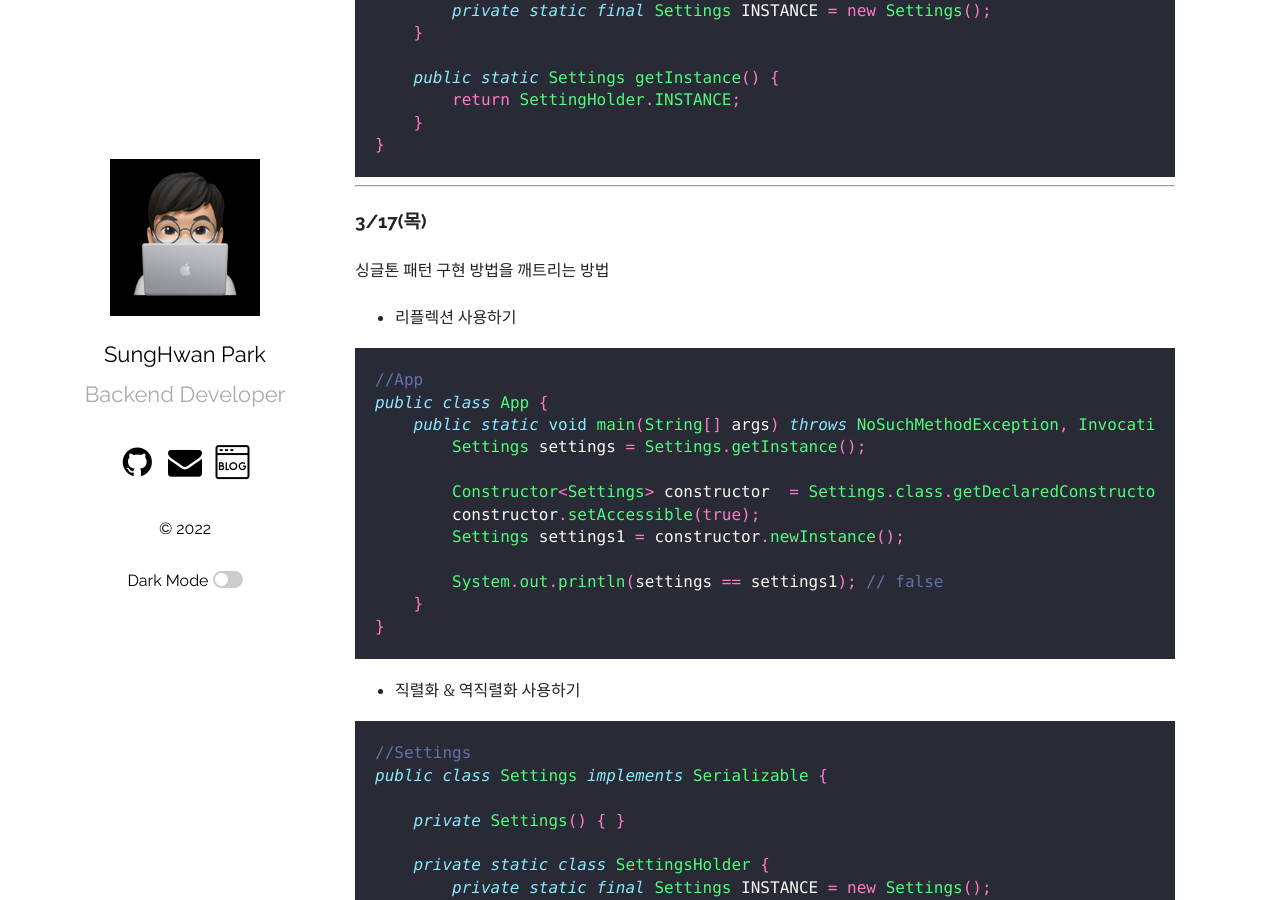
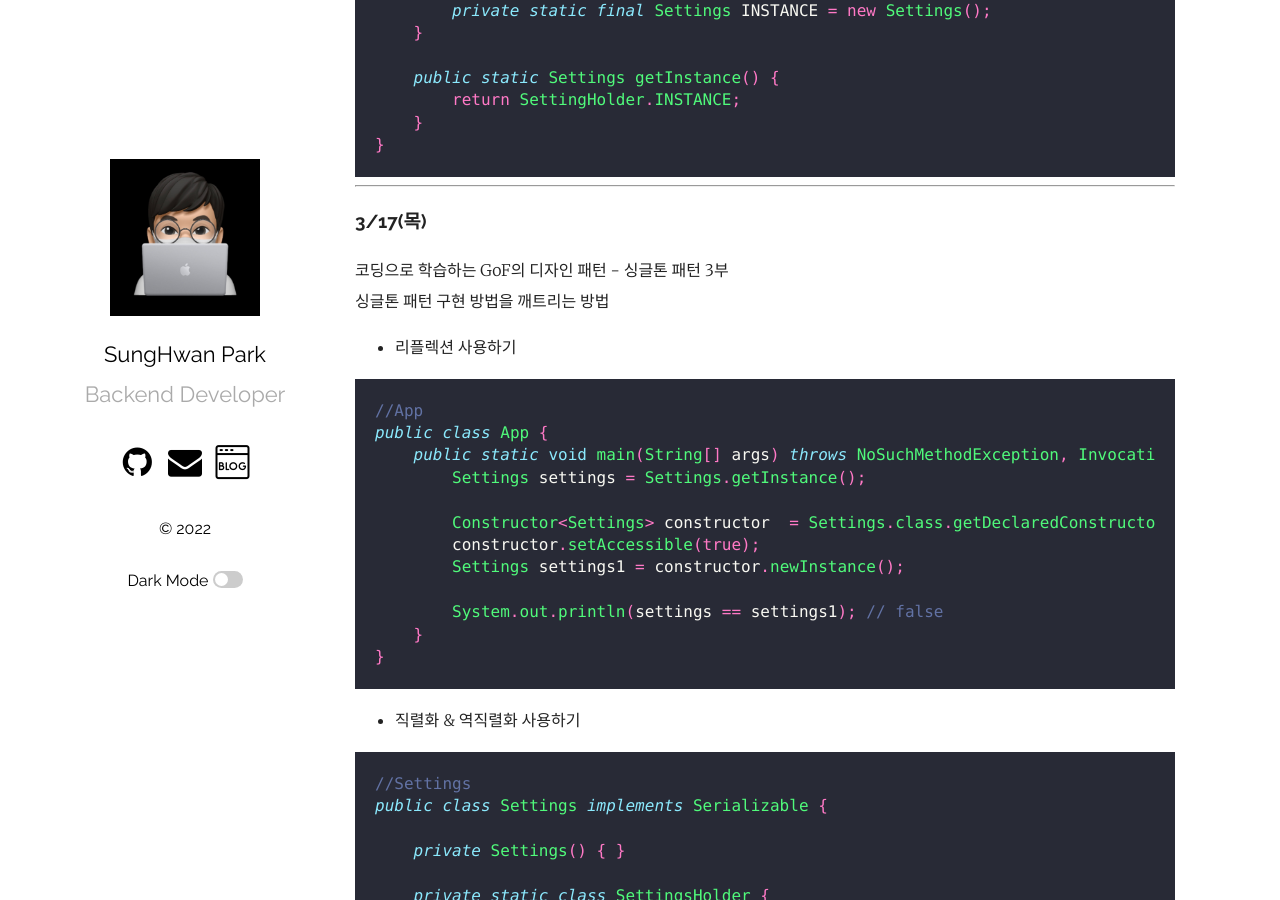
Before and after one commit to mrpark219/TIL, a Jekyll site: the page built from _posts/2022-03-13-3월TIL.markdown, in a window 1280 px wide and 900 px high, scrolled down 2573 px. Built offline with Jekyll 4.4.1, drawn with Linux system fonts in a browser that asks for light colours; comment, search, counter and statistics services are not loaded.

Commit message:
feat: 2022-03-17 TIL 보강

````diff
--- a/_posts/2022-03-13-3월TIL.markdown
+++ b/_posts/2022-03-13-3월TIL.markdown
@@ -128,6 +128,7 @@ public class Settings {
 
 ### 3/17(목)
 
+코딩으로 학습하는 GoF의 디자인 패턴 - 싱글톤 패턴 3부<br/>
 싱글톤 패턴 구현 방법을 깨트리는 방법
 
 -   리플렉션 사용하기
@@ -206,3 +207,5 @@ public class Settings implements Serializable {
     }
 }
 ```
+
+---
````
